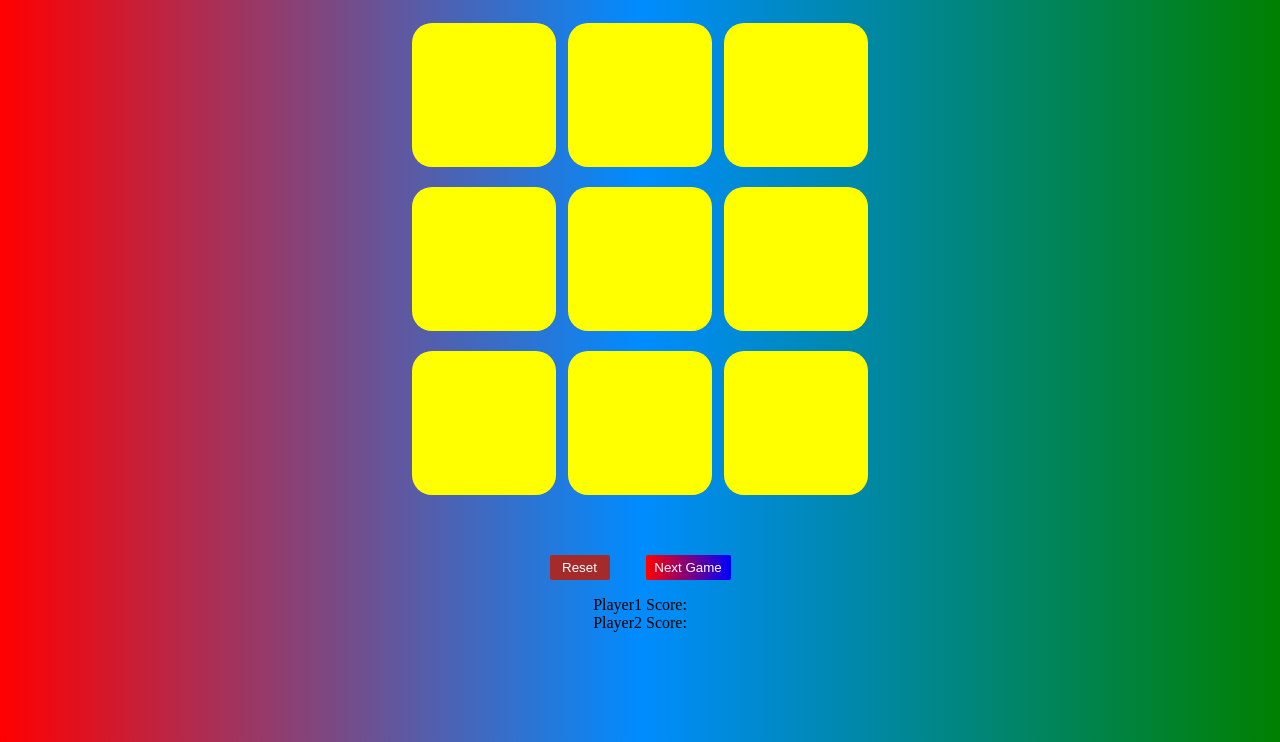
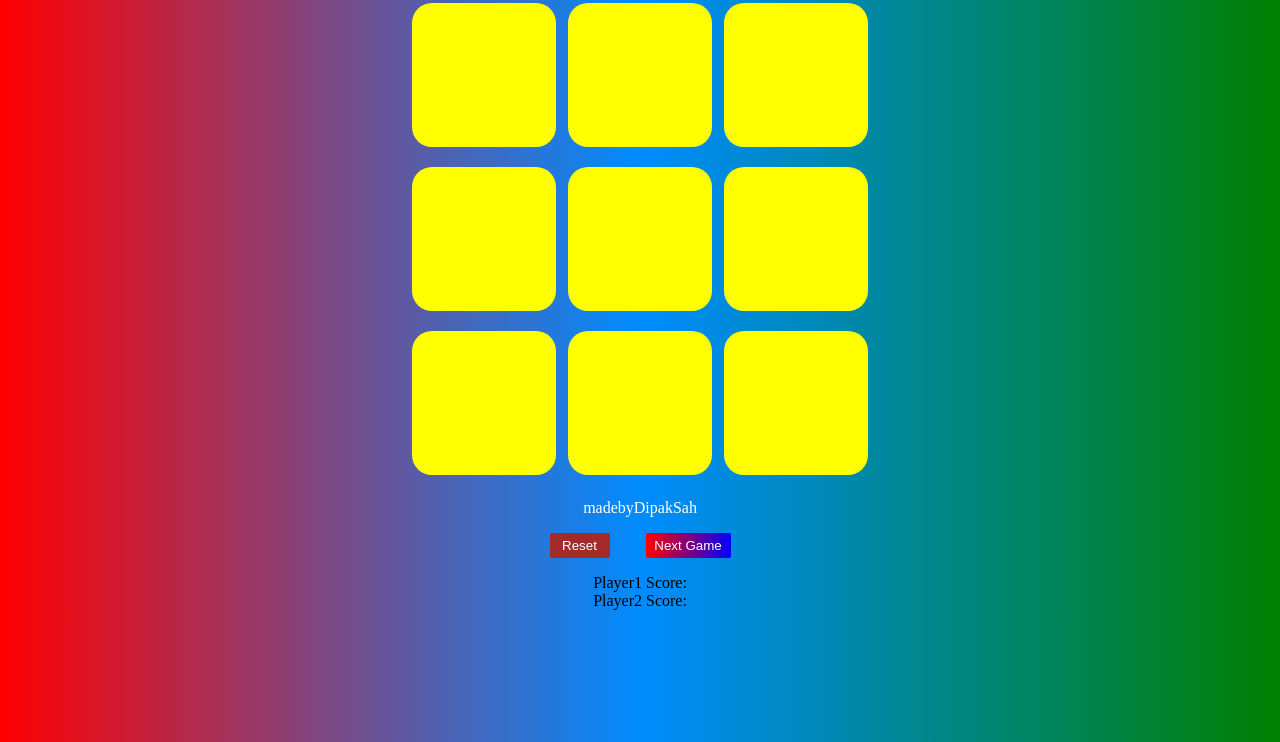
Before and after one commit to dipak-4321/tictactoegame, a plain HTML site: page index.html in a window 1280 px wide. Shown: the part 58-800 px from the top of the page. Drawn offline with Linux system fonts and the light colour scheme.

Commit message:
Owner name has been added

```diff
--- a/index.html
+++ b/index.html
@@ -24,6 +24,7 @@
             <button class="box"></button>
         </div>
     </div>
+    <p id="owner">madebyDipakSah</p>
     <div id="twobox">
     <button id="reset" >Reset</button>
     <button id="next">Next Game</button>
--- a/style.css
+++ b/style.css
@@ -9,7 +9,9 @@ body {
         background: linear-gradient(to right, red, rgb(0, 140, 255), green);
     text-align: center;
 }
-
+#owner {
+  color: white;
+}
 
 
 #msg {
@@ -21,11 +23,10 @@ body {
 }
 
  .container {
-   height: 70vh;
+   height: 65vh;
    display: flex;
    justify-content: center;
    align-items: center;
-
 }
 
  .game {
```
